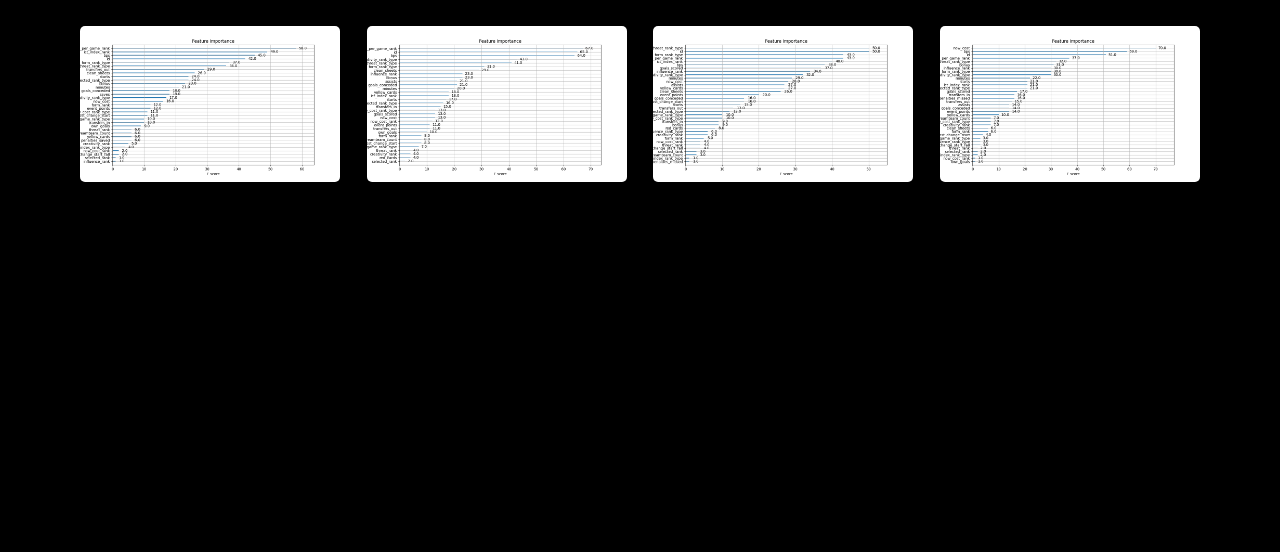
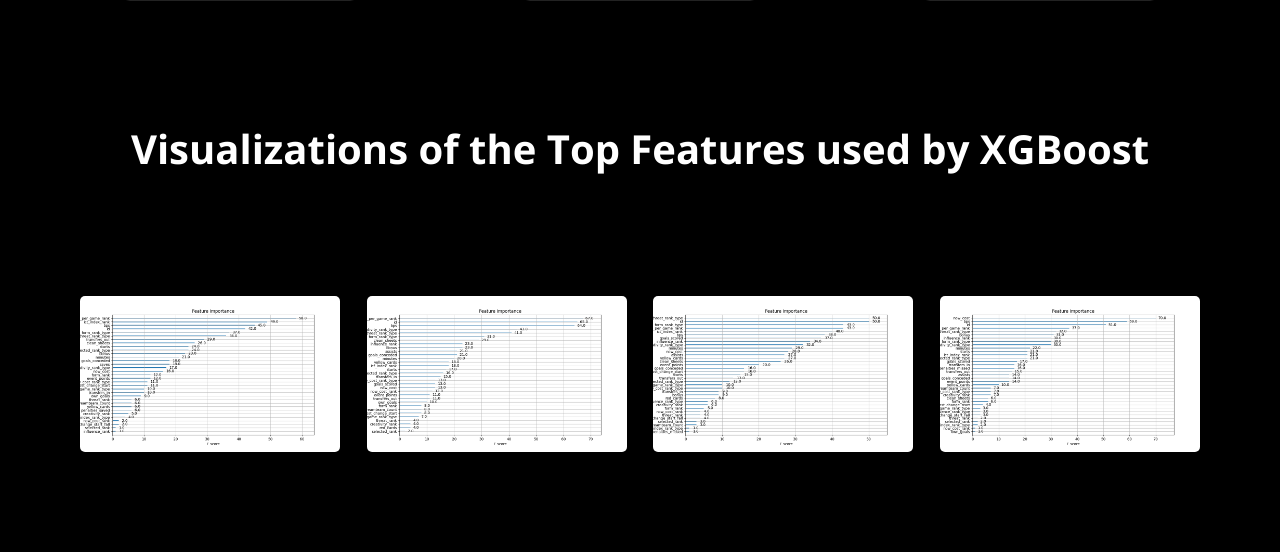
Before and after one commit to matthewwangg/Player-Performance-Prediction-1.0, a Flask app: template web app/templates/index.html in a window 1280 px wide. Shown: the part 2730-3282 px from the top of the page. Before the commit the page ends 2912 px from the top, so only its background shows below. Run offline with Flask 3, Linux system fonts and the light colour scheme; the template is opened without the code that fills it, so the values that code supplies are empty.

Commit message:
Added linear optimization code and headers

```diff
--- a/web app/app.py
+++ b/web app/app.py
@@ -207,6 +207,51 @@
 
     return visualizations
 
+# Function to set the parameters for the linear optimization
+def linear_optimization():
+
+    # Set the maximum budget and position constraints
+    max_budget = 1000
+    max_keepers = 2
+    max_defenders = 5
+    max_midfielders = 5
+    max_forwards = 3
+
+    # Call the optimize_team function
+    selected_team = optimize_team(players_df, max_budget, max_keepers, max_defenders, max_midfielders, max_forwards)
+
+    # Display the selected team
+    print("Selected Team:")
+    print(selected_team)
+
+# Function that uses PuLP to optimize team
+def optimize_team(players_df, max_cost, max_keepers, max_defenders, max_midfielders, max_forwards):
+    # Create a linear programming problem
+    prob = LpProblem("TeamOptimization", LpMaximize)
+
+    # Create binary decision variables for each player
+    players_df['selected'] = LpVariable.dicts("Player", players_df.index, cat="Binary")
+
+    # Objective function: Maximize total points
+    prob += lpSum(players_df['total_points'] * players_df['selected'])
+
+    # Cost constraint: Total cost should be less than max_cost
+    prob += lpSum(players_df['now_cost'] * players_df['selected']) <= max_cost
+
+    # Position constraints: Limit the number of players from each role
+    prob += lpSum(players_df['selected'][players_df['position'] == 'GKP']) <= max_keepers
+    prob += lpSum(players_df['selected'][players_df['position'] == 'DEF']) <= max_defenders
+    prob += lpSum(players_df['selected'][players_df['position'] == 'MID']) <= max_midfielders
+    prob += lpSum(players_df['selected'][players_df['position'] == 'FWD']) <= max_forwards
+
+    # Solve the problem
+    prob.solve()
+
+    # Extract the selected players
+    selected_players = players_df.loc[players_df['selected'].apply(lambda x: x.varValue) == 1]
+
+    return selected_players
+
 
 # Function to perform hyperparameter tuning with cross-validation
 def tune_hyperparameters(X, y):
--- a/web app/static/css/styles.css
+++ b/web app/static/css/styles.css
@@ -253,3 +253,15 @@
     border-radius: 5px;
     margin-bottom: 20px;
 }
+
+.larger-header-div {
+    text-align: center;
+    padding: 40px;
+    background-color: #000000;
+}
+
+.larger-header {
+    font-size: 40px;
+    font-weight: bold;
+    color: #ffffff;
+}
--- a/web app/templates/index.html
+++ b/web app/templates/index.html
@@ -32,7 +32,9 @@
         <p class="description">Here are the best performing players in the English Premier League according to my machine learning model.</p>
     </div>
 </div>
-
+<div class="larger-header-div">
+    <h1 class="larger-header">Predicted Best Players per Position</h1>
+</div>
 <div class="container">
     <div class="photo-container">
         <img src="photo14.jpg" alt="Photo 14">
@@ -194,6 +196,9 @@
         </div>
     </div>
 </div>
+<div class="larger-header-div">
+    <h1 class="larger-header">Visualizations of the Top Features used by XGBoost</h1>
+</div>
 <div class="visualization-container">
     <img class="visualization-img" src="{{ url_for('static', filename='visualization_GKP.png') }}" alt="GKP Predictions">
     <img class="visualization-img" src="{{ url_for('static', filename='visualization_DEF.png') }}" alt="DEF Predictions">
```
